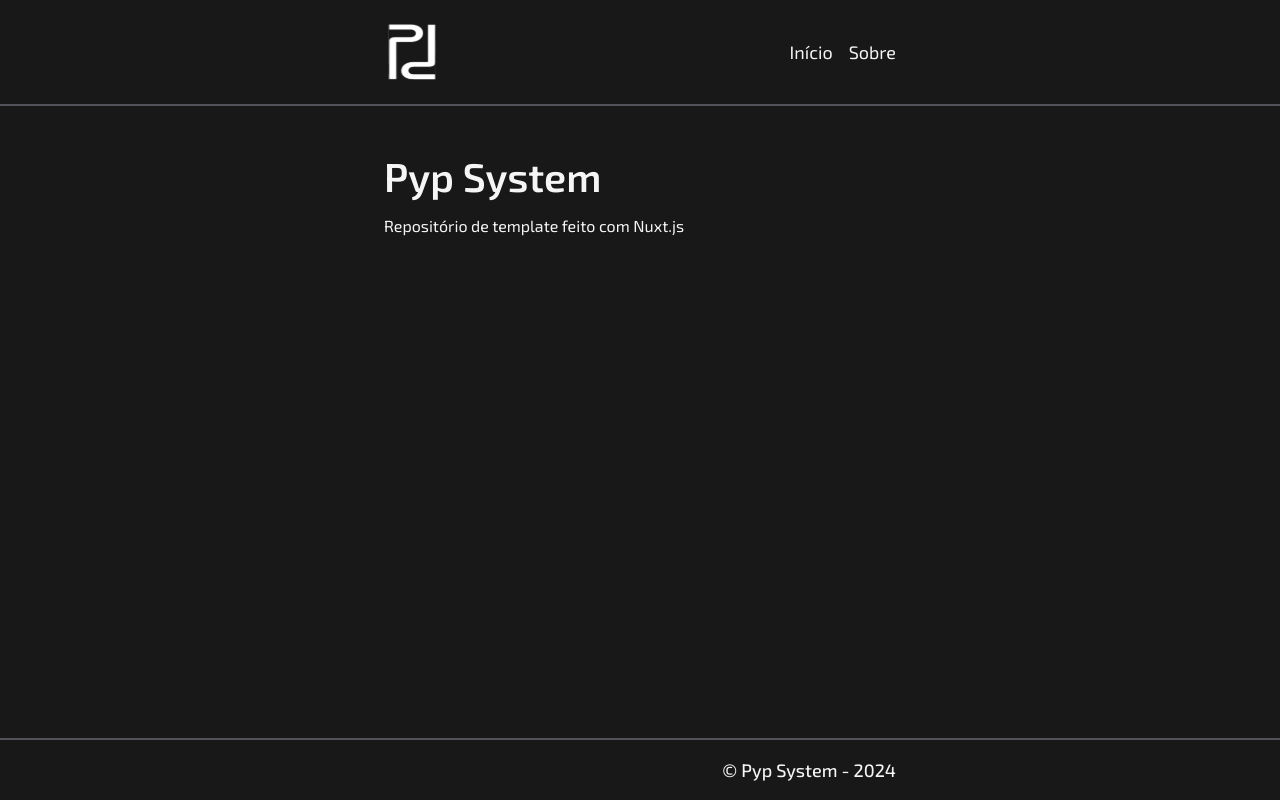
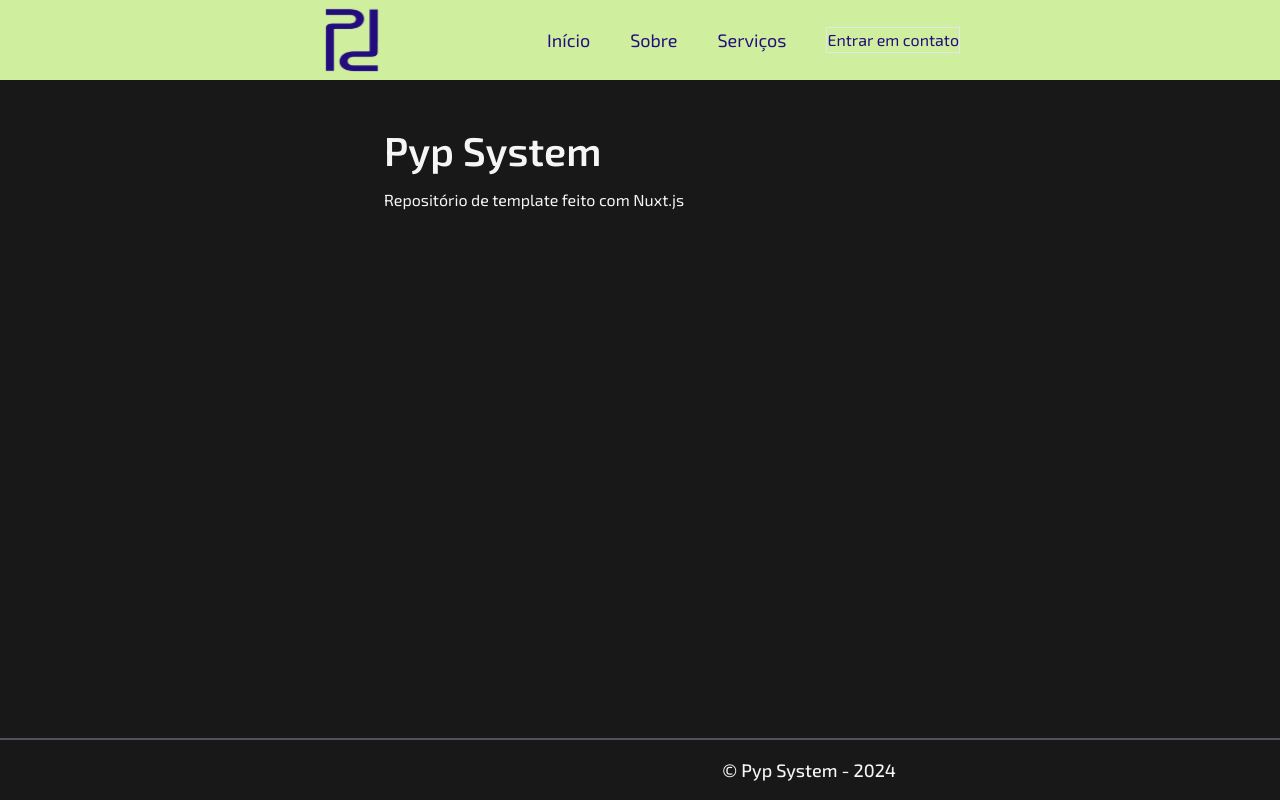
Before and after one commit to PypSystem/pyp-system-website, a Nuxt app: page / in a window 1280 px wide. Built offline with nearby package versions, Linux system fonts and the light colour scheme.

Commit message:
iniciando desenvolvimento da LP

```diff
--- a/app.vue
+++ b/app.vue
@@ -1,4 +1,7 @@
-<script setup lang="ts"></script>
+<script setup lang="ts">
+const limeColor = ref('#CFEF9F');
+const purpleColor = ref('#240D7D');
+</script>
 
 <template>
   <div>
@@ -7,3 +10,13 @@
     </NuxtLayout>
   </div>
 </template>
+
+<style>
+.bg-lime {
+  background-color: v-bind(limeColor);
+}
+
+.text-purple {
+  color: v-bind(purpleColor);
+}
+</style>
--- a/components/header.vue
+++ b/components/header.vue
@@ -2,28 +2,30 @@
 const menuItems = [
   { text: 'Início', link: '/' },
   { text: 'Sobre', link: '/about' },
+  { text: 'Serviços', link: '/services' },
 ];
 </script>
 
 <template>
   <header
-    class="md:px-96 px-8 py-6 flex items-center justify-between border-b-2 border-zinc-600"
+    class="md:px-80 px-8 py-2 bg-lime text-purple flex items-center justify-between"
   >
     <section class="flex">
       <img
-        src="/icons/logo-pyp-system-white.svg"
+        src="/icons/logo-pyp-system-purple.svg"
         alt="Pyp System"
-        class="h-14 w-14"
+        class="h-16 w-16"
       />
     </section>
-    <section class="flex items-center space-x-4">
+    <section class="flex items-center space-x-10">
       <a
         v-for="item in menuItems"
         :href="item.link"
-        class="text-lg cursor-pointer hover:text-zinc-400 transition-transform transform hover:scale-105"
+        class="text-lg cursor-pointer transition-transform transform hover:scale-105 hover:text-zinc-500 hover:underline"
       >
         {{ item.text }}
       </a>
+      <button class="border">Entrar em contato</button>
     </section>
   </header>
 </template>
```
Also changed, not shown: 1 other file (tests, documents, lock files or other folders).
